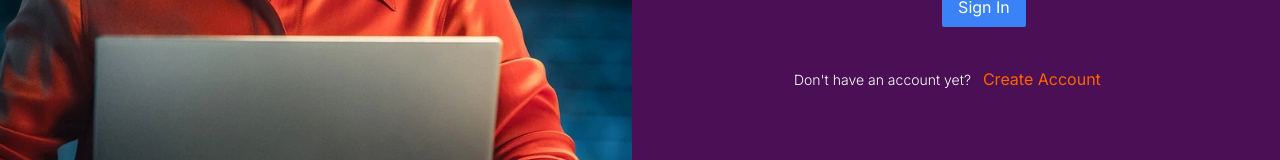
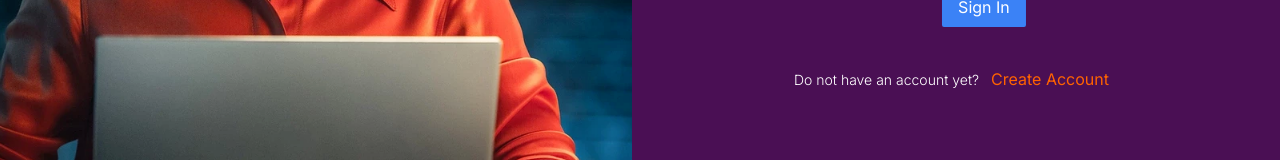
Before and after one commit to Idomason/student-dashboard, a Next.js app: page /signIn in a window 1280 px wide. Shown: the part 461-621 px from the top of the page. Built offline with nearby package versions, Linux system fonts and the light colour scheme.

Commit message:
remove eslint

```diff
--- a/src/app/signIn/page.js
+++ b/src/app/signIn/page.js
@@ -90,7 +90,7 @@ export default function SignIn() {
             <div className='mt-6'>
               <span>
                 <p className='font-light text-sm inline-block mr-3 text-white'>
-                  Don&apos;t have an account yet?
+                  Do not have an account yet?
                 </p>
                 <Link
                   className='hover:transition-all hover:ease-in-out hover:text-white hover:underline '
```
